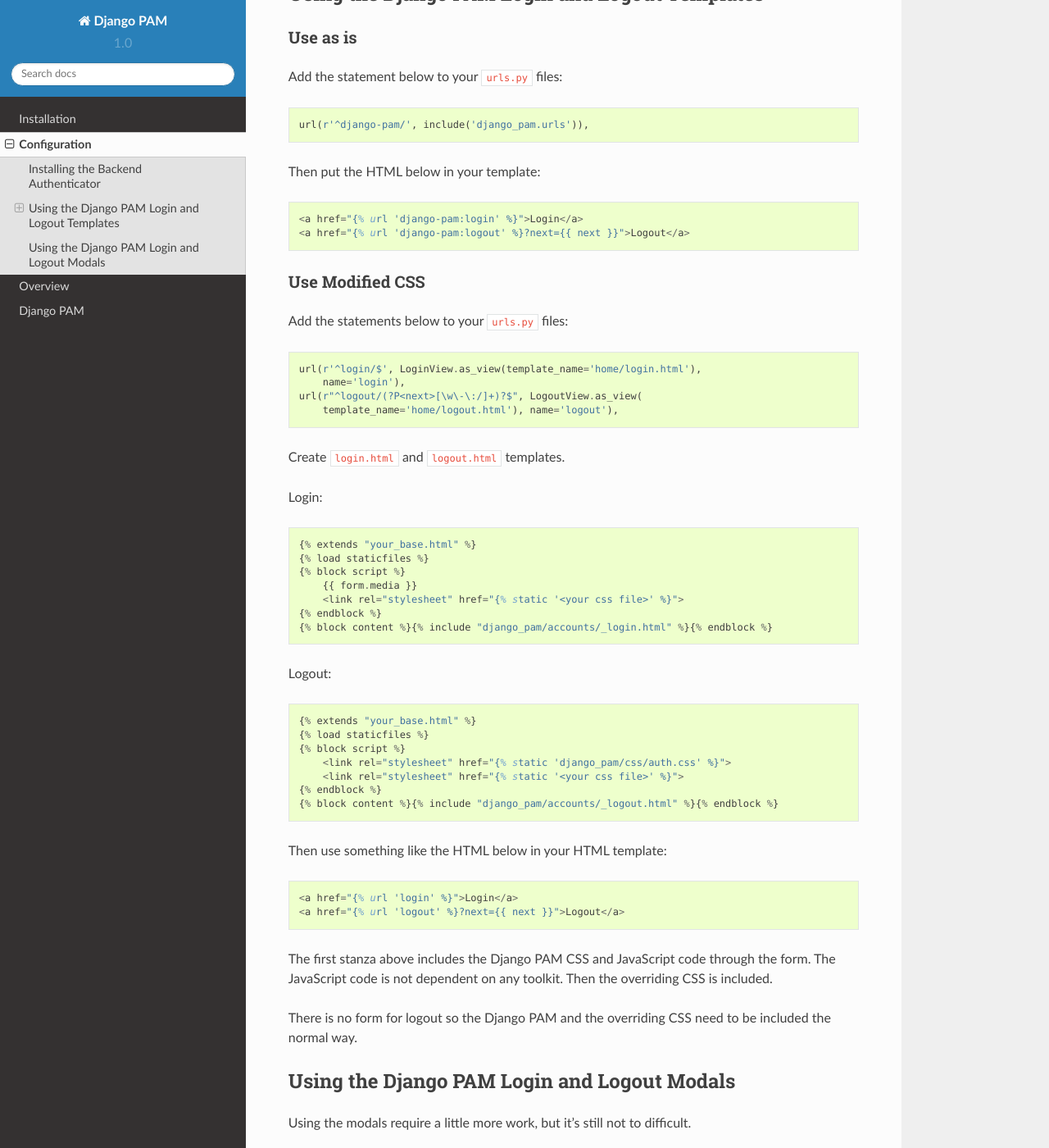
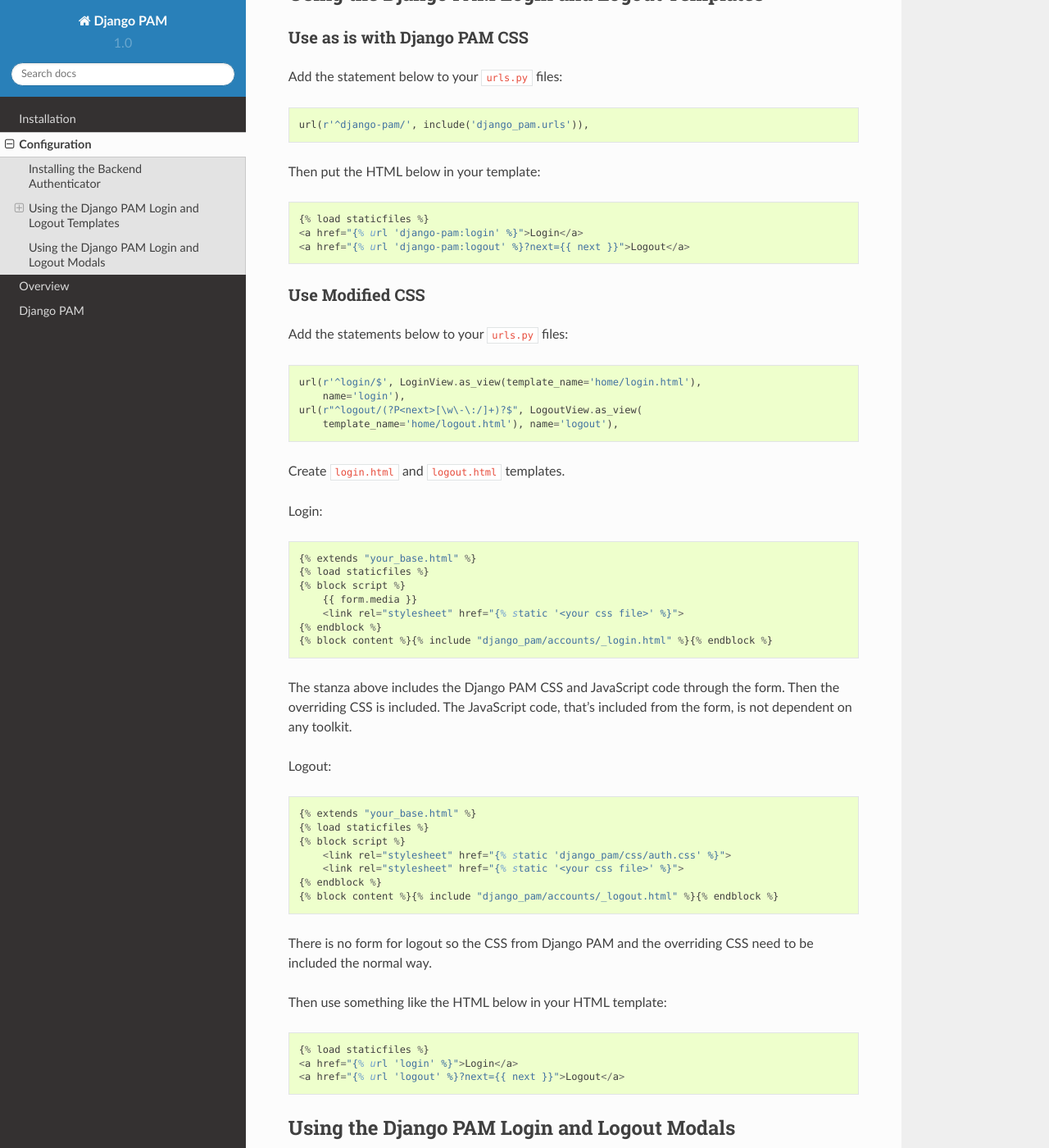
Before and after one commit to cnobile2012/django-pam, a Sphinx documentation site: the page built from docs/source/configuration.rst, in a window 1280 px wide and 1400 px high, scrolled down 723 px. Shown: the whole window at 82% size. Built offline with Sphinx 7.4.7 and the Read the Docs theme 2.0.0, drawn with Linux system fonts in a browser that asks for light colours; some of the changed lines change nothing that is shown; some of the changed text lies outside the part shown.

Commit message:
Updated usage info.

```diff
--- a/docs/source/configuration.rst
+++ b/docs/source/configuration.rst
@@ -29,8 +29,8 @@
 Using the Django PAM Login and Logout Templates
 ===============================================
 
-Use as is
----------
+Use as is with Django PAM CSS
+-----------------------------
 
 Add the statement below to your ``urls.py`` files::
 
@@ -38,6 +38,7 @@
 
 Then put the HTML below in your template::
 
+  {% load staticfiles %}
   <a href="{% url 'django-pam:login' %}">Login</a>
   <a href="{% url 'django-pam:logout' %}?next={{ next }}">Logout</a>
 
@@ -63,6 +64,10 @@
   {% endblock %}
   {% block content %}{% include "django_pam/accounts/_login.html" %}{% endblock %}
 
+The stanza above includes the Django PAM CSS and JavaScript code
+through the form. Then the overriding CSS is included. The JavaScript
+code, that's included from the form, is not dependent on any toolkit.
+
 Logout::
 
   {% extends "your_base.html" %}
@@ -73,17 +78,14 @@
   {% endblock %}
   {% block content %}{% include "django_pam/accounts/_logout.html" %}{% endblock %}
 
+There is no form for logout so the CSS from Django PAM and the
+overriding CSS need to be included the normal way.
+
 Then use something like the HTML below in your HTML template::
 
+  {% load staticfiles %}
   <a href="{% url 'login' %}">Login</a>
   <a href="{% url 'logout' %}?next={{ next }}">Logout</a>
-
-The first stanza above includes the Django PAM CSS and JavaScript code
-through the form. The JavaScript code is not dependent on any
-toolkit. Then the overriding CSS is included.
-
-There is no form for logout so the Django PAM and the overriding CSS
-need to be included the normal way.
 
 Using the Django PAM Login and Logout Modals
 ============================================
@@ -125,3 +127,9 @@
   The JavaScript for the modals is written in ES6 which is supported
   in most of the newer browsers. See:
   `ECMAScript 6 <https://github.com/lukehoban/es6features>`_.
+
+  Use `Babel <https://babeljs.io/>`_ or `Traceur
+  <https://github.com/google/traceur-compiler>`_ if you wish to
+  `Transpile
+  <https://en.wikipedia.org/wiki/Source-to-source_compiler>`_  my
+  JavaScript code.
```
